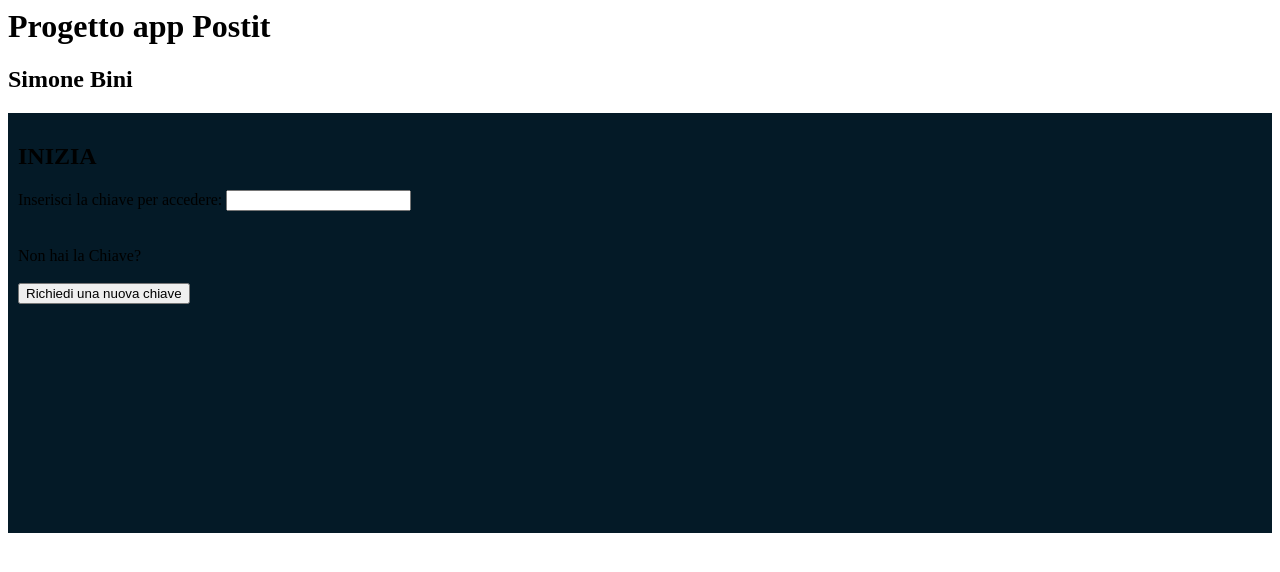
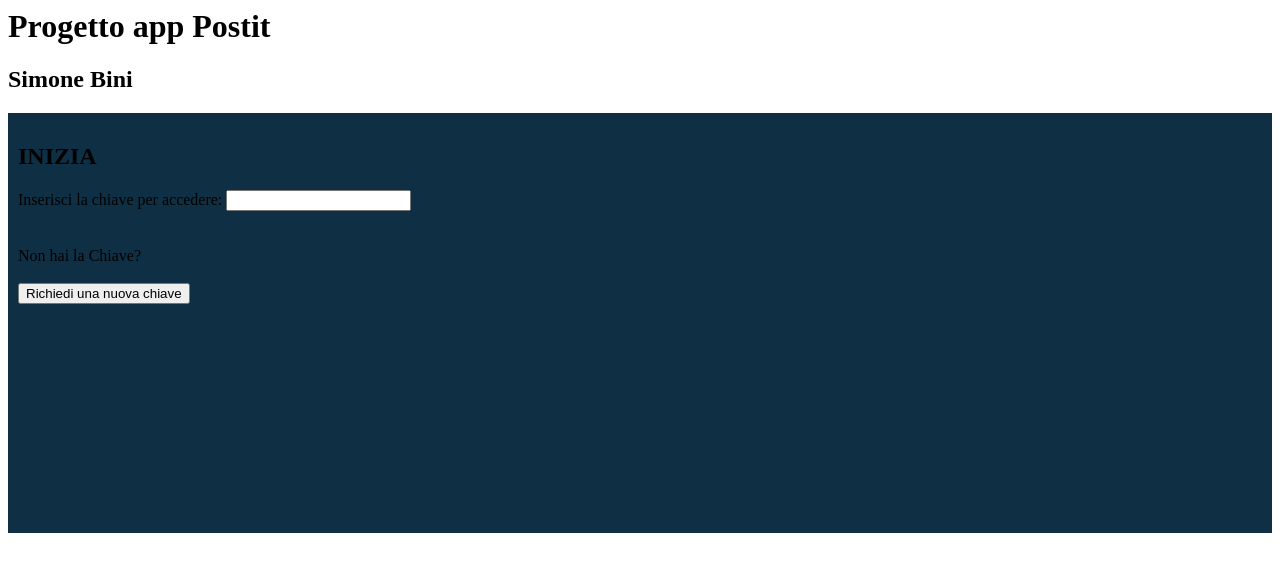
Before and after one commit to Simobini74/Progetto-SSW, an Angular app: page / in a window 1280 px wide. Shown: the top 572 px of the page. Built offline with nearby package versions, Linux system fonts and the light colour scheme.

Commit message:
1 file modified

```diff
--- a/src/app/chiave/chiave.component.css
+++ b/src/app/chiave/chiave.component.css
@@ -1,5 +1,5 @@
 div {
-  background-color: rgb(4, 26, 39);
+  background-color: rgb(15, 48, 68);
   padding: 10px;
   height: 400px;
 }
```
